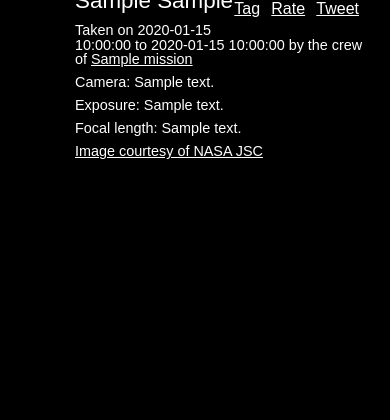
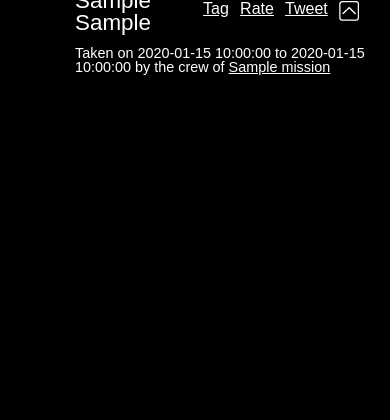
Before and after one commit to Spacelog/earthlens, a Django app: page /image/000/ in a window 390 px wide. Shown: the part 363-783 px from the top of the page. Run offline with Django 3.2, Linux system fonts and the light colour scheme; tables that the repository leaves empty hold one stand-in row (values such as "Sample post"); some libraries are stand-ins or nearby versions.

Commit message:
Re-enable slidy panel

```diff
--- a/static/css/base.css
+++ b/static/css/base.css
@@ -216,11 +216,22 @@ ol li {
         float: right;
         margin: 0.7em 1em 0.7em -0.3em;
     }
+    .large-image .more-button {
+        float: right;
+        cursor: pointer;
+        width: 20px;
+        height: 20px;
+        background-image: url(../images/up.png);
+        margin: 0.7em 1em 0.7em -0.3em;
+    }
+    .large-image .more-button.open {
+        background-image: url(../images/down.png);
+    }
     .large-image .twitter-share-button {
         float: right;
         margin: 0.7em 1em 0.7em -0.3em;
     }
-    .large-image img {
+    .large-image .main-image {
         max-width: 100%;
         cursor: -webkit-zoom-in;
         cursor: -moz-zoom-in;
@@ -231,7 +242,7 @@ ol li {
     }
     .large-image li {
         font-size: 90%;
-        margin: 0.3em 0 0.6em 60px;
+        margin: 0 0 0.6em 60px;
     }
     .large-image a {
         color: inherit;
@@ -300,7 +311,7 @@ input.tag {
         right: 10px;
         cursor: pointer;
     }
-    .lightbox .large-image img {
+    .lightbox .large-image .main-image {
         max-width: 100%;
         max-height: 100%;
         width: auto;
@@ -364,7 +375,7 @@ table.leaderboard th a {
         width: 574px;
         height: 574px;
     }
-    .large-image img {
+    .large-image .main-image {
         width: 1148px;
     }
 
@@ -388,7 +399,7 @@ table.leaderboard th a {
         width: 380px;
         height: 380px;
     }
-    .large-image img {
+    .large-image .main-image {
         width: 760px;
     }
     .show li {
@@ -418,7 +429,7 @@ table.leaderboard th a {
         width: 360px;
         height: 360px;
     }
-    .large-image img {
+    .large-image .main-image {
         width: 360px;
     }
     .about-link {
--- a/templates/_large_image.html
+++ b/templates/_large_image.html
@@ -6,9 +6,10 @@
         <a href="{{ next_image_url }}" class="next-arrow"></a>
     {% endif %}
     <a href="{{ image.get_original_url }}" target="_blank" class="original">
-        <img src="{{ image.get_large_url }}">
+        <img src="{{ image.get_large_url }}" class="main-image">
     </a>
     <div class="meta">
+        <span class="more-button"></span>
         <a href="https://twitter.com/share?url=http://earthlens.org{{ image.get_absolute_url }}&amp;text=Check+out+this+great+picture+of+Earth!&amp;via=earth_lens&amp;related=spacelog" data-count="none" class="twitter-share-button">Tweet</a>
         {% if user %}
             <a class="edit-link" href="/rate/?image={{ image.pk }}">Rate</a>
@@ -30,14 +31,14 @@
                 {% endif %}
                 by the crew of <a href="{% url "mission" image.mission.code %}">{{ image.mission.name|default:image.mission.code }}</a>
             </li>
-            <li>Camera: {{image.camera_model_text}}</li>
+            <li class="more">Camera: {{image.camera_model_text}}</li>
             {% if image.exposure_text %}
-              <li>Exposure: {{image.exposure_text}}</li>
+              <li class="more">Exposure: {{image.exposure_text}}</li>
             {% endif %}
             {% if image.focal_length_text %}
-              <li>Focal length: {{image.focal_length_text}}</li>
+              <li class="more">Focal length: {{image.focal_length_text}}</li>
             {% endif %}
-            <li><a href="http://eol.jsc.nasa.gov/scripts/sseop/photo.pl?mission={{image.code_parts.0}}&roll={{image.code_parts.1}}&frame={{image.code_parts.2}}">Image courtesy of NASA JSC</a></li>
+            <li class="more"><a href="http://eol.jsc.nasa.gov/scripts/sseop/photo.pl?mission={{image.code_parts.0}}&amp;roll={{image.code_parts.1}}&amp;frame={{image.code_parts.2}}">Image courtesy of NASA JSC</a></li>
             <li class="more">{{ image.description }}</li>
         </ul>
     </div>
@@ -45,7 +46,8 @@
 <script>
     $(".large-image .meta").click(function (ev) {
         if (ev.target.tagName != "A") {
-            $(".more").fadeToggle("fast");
+            $(".more").slideToggle("fast");
+            $(".more-button").toggleClass("open");
             ev.preventDefault();
             return false;
         }
```
Also changed, not shown: static/images/down.png (added), static/images/up.png (added).
